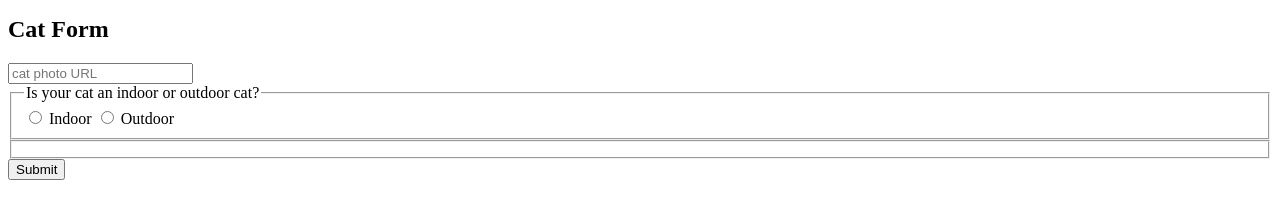
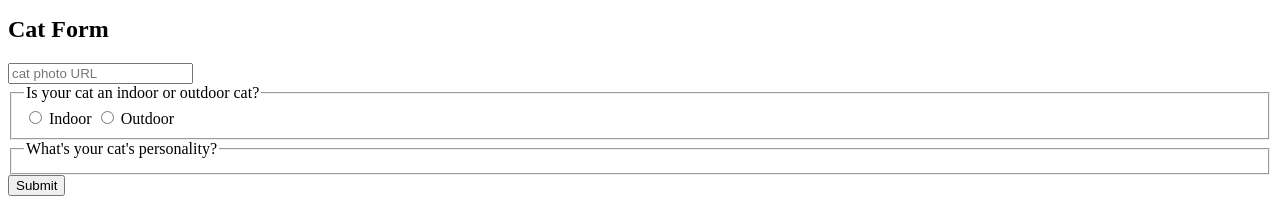
Before and after one commit to 65324427/cat_album, a plain HTML site: page index.html in a window 1280 px wide. Shown: the part 1394-1606 px from the top of the page. Drawn offline with Linux system fonts and the light colour scheme.

Commit message:
step_53 在第二个 fieldset 元素中添加一个 legend 元素，其中包含文本 What's your cat's personality?。

```diff
--- a/index.html
+++ b/index.html
@@ -41,7 +41,7 @@
                 <label><input type="radio" id="outdoor" name="indoor-outdoor" value="outdoor"> Outdoor</label>
               </fieldset>
               <fieldset>
-
+                <legend>What's your cat's personality?</legend>
               </fieldset>
               <button type="submit">Submit</button>
             </form>
```
